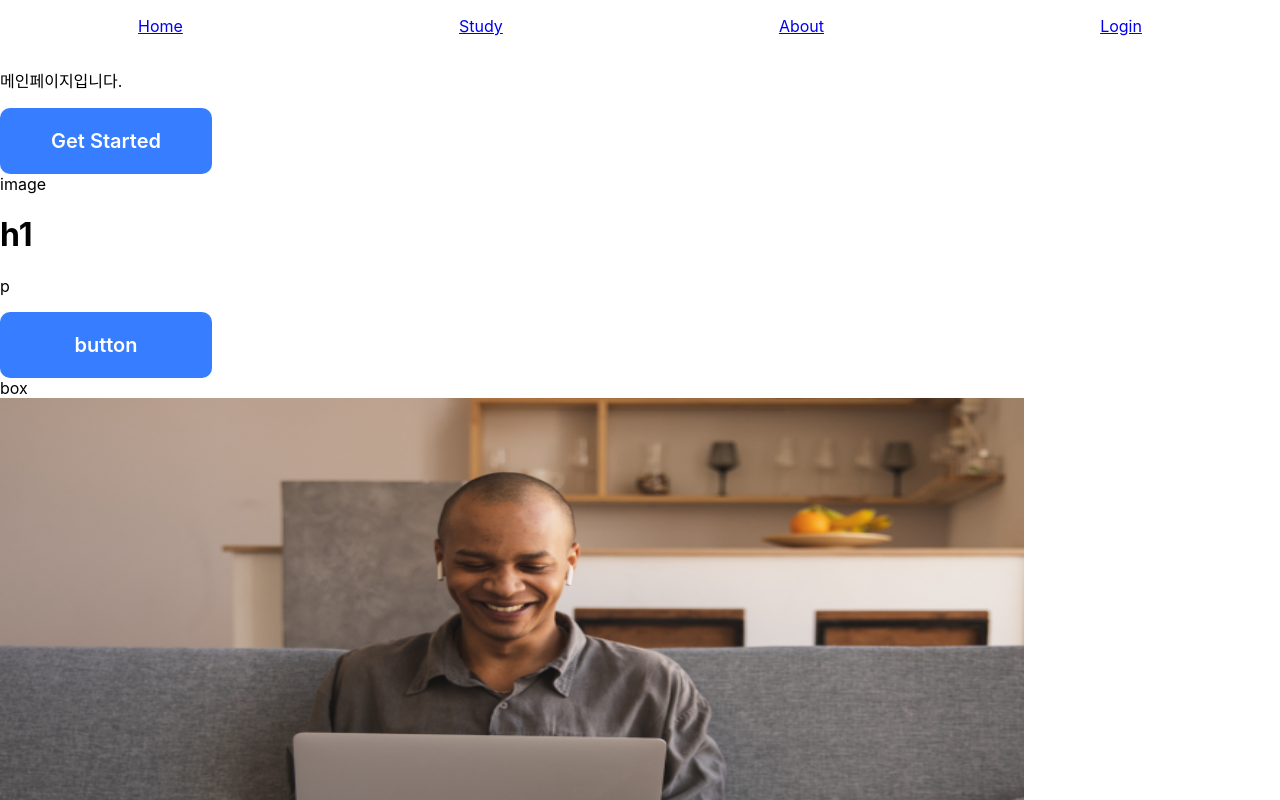
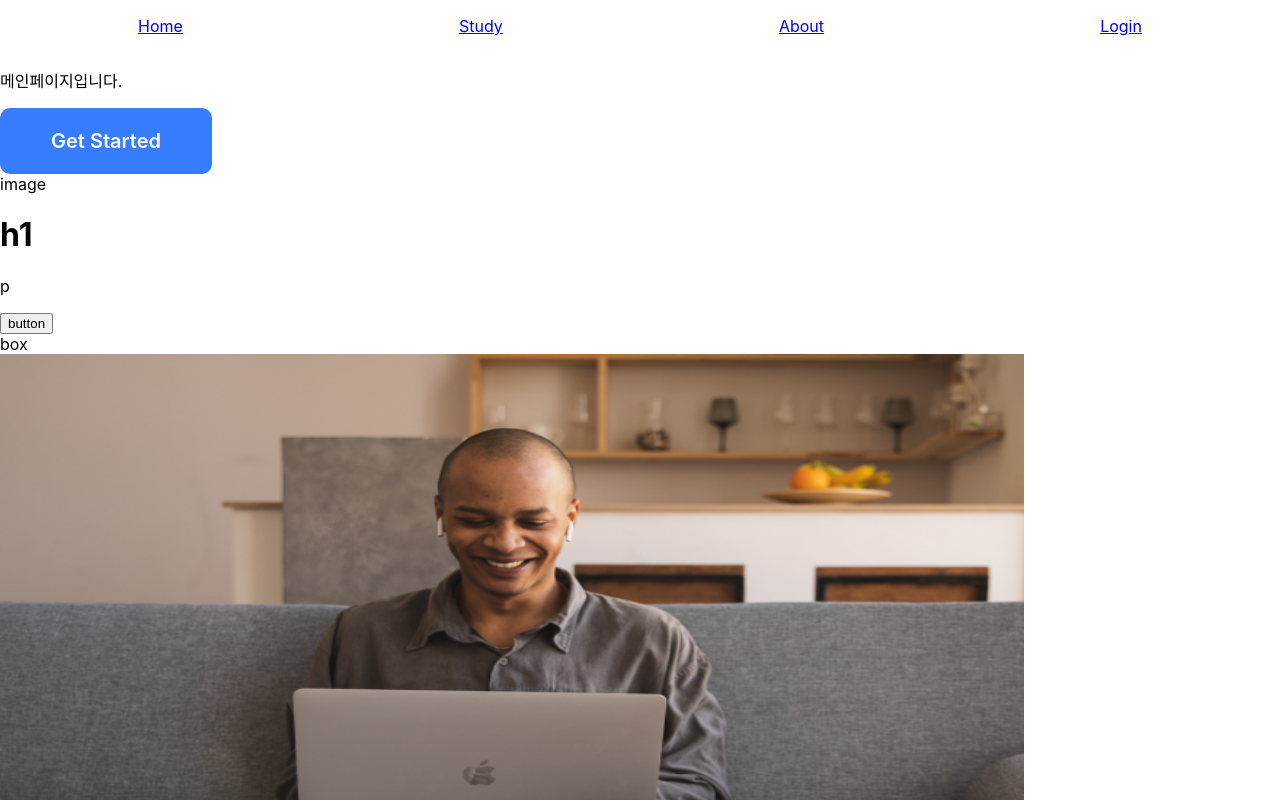
Before and after one commit to hin6150/FrontEnd-Study, a React (Create React App) app: page / in a window 1280 px wide. Shown: the top 800 px of the page. Built offline with nearby package versions, Linux system fonts and the light colour scheme.

Commit message:
메인버튼 수정(#1)

```diff
--- a/src/mainPage/components/Button.js
+++ b/src/mainPage/components/Button.js
@@ -2,7 +2,7 @@ import React from 'react';
 import './button.css';
 
 const Button = () => {
-  return <button className="button">Get Started</button>;
+  return <button className="mainpage-button">Get Started</button>;
 };
 
 export default Button;
--- a/src/mainPage/components/button.css
+++ b/src/mainPage/components/button.css
@@ -1,4 +1,4 @@
-.button{
+.mainpage-button{
     width: 212px;
     height: 66px;
     flex-shrink: 0;
```
